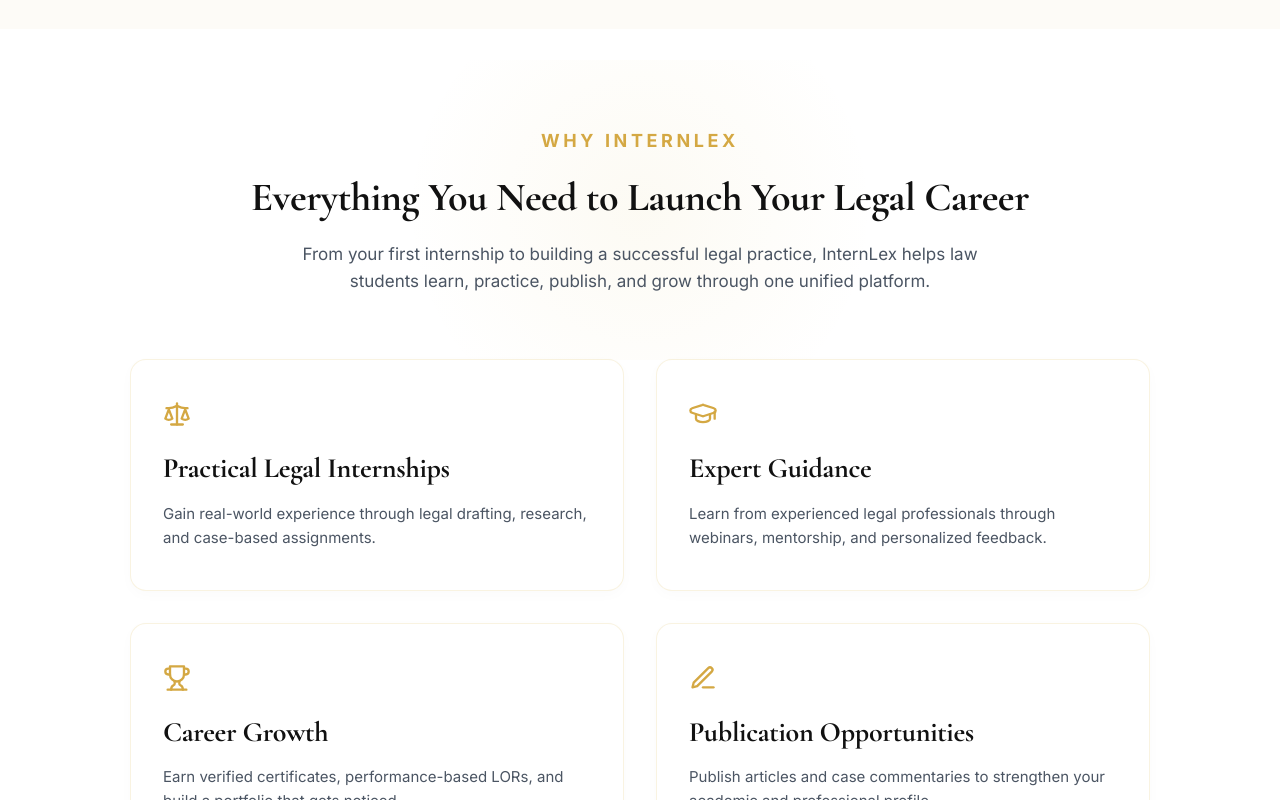
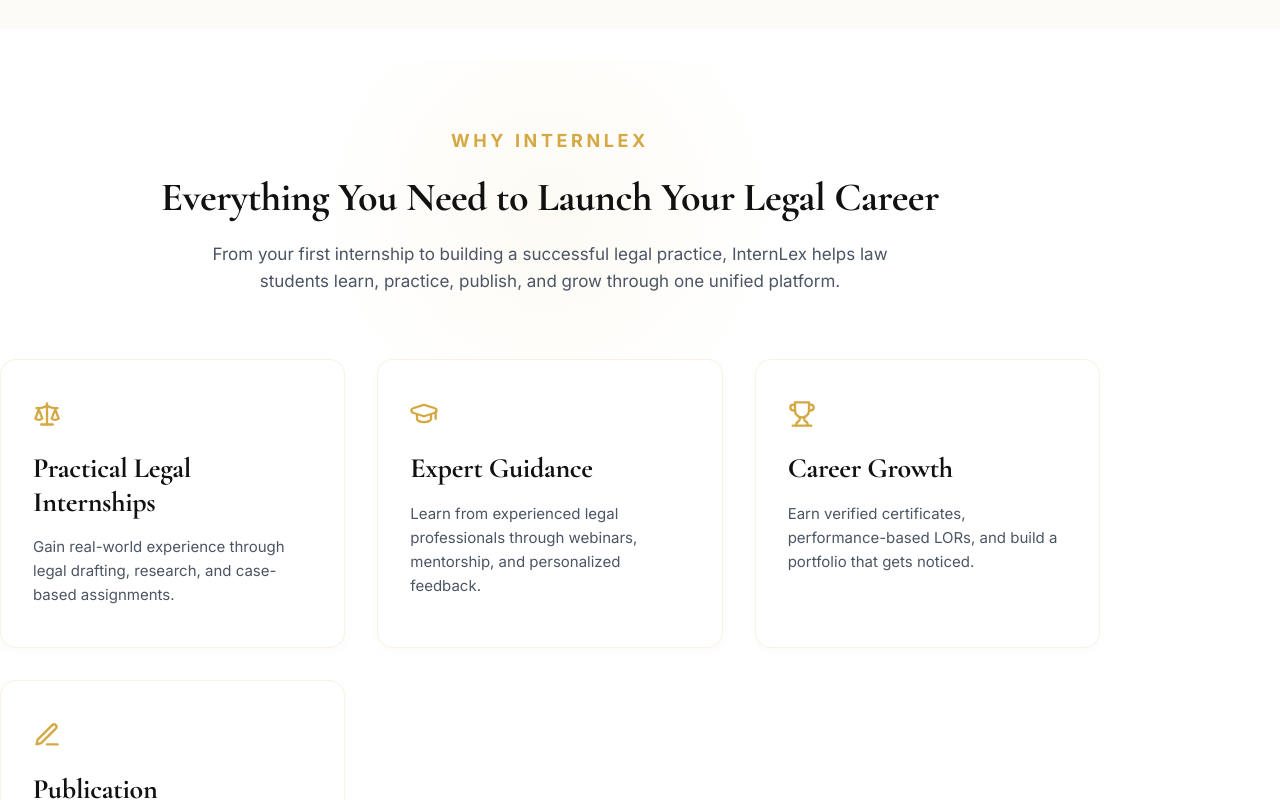
Before and after one commit to nikitaparihar98/InternLex, a React (Vite) app in the folder frontend/: page / in a window 1280 px wide. Shown: the part 980-1780 px from the top of the page. Built offline with nearby package versions, Linux system fonts and the light colour scheme; no server answers.

Commit message:
Update grid minmax sizes and responsive containers to prevent mobile horizontal overflows

```diff
--- a/frontend/src/components/sections/FeaturedArticles.jsx
+++ b/frontend/src/components/sections/FeaturedArticles.jsx
@@ -33,7 +33,7 @@
         whileInView={{ opacity: 1, y: 0 }}
         viewport={{ once: true, margin: "-50px" }}
         transition={{ duration: 0.6 }}
-        style={{ maxWidth: "1280px", margin: "0 auto", padding: "0 2.5rem" }}
+        className="responsive-container"
       >
 
         {/* Header */}
@@ -78,7 +78,7 @@
         </div>
 
         {/* 2-column card grid */}
-        <div style={{ display: "grid", gridTemplateColumns: "repeat(auto-fit, minmax(300px, 1fr))", gap: "1.5rem" }}>
+        <div style={{ display: "grid", gridTemplateColumns: "repeat(auto-fit, minmax(280px, 1fr))", gap: "1.5rem" }}>
           {articles.map((article) => (
             <article
               key={article.id}
--- a/frontend/src/components/sections/FeaturedBlogs.jsx
+++ b/frontend/src/components/sections/FeaturedBlogs.jsx
@@ -33,7 +33,7 @@
         whileInView={{ opacity: 1, y: 0 }}
         viewport={{ once: true, margin: "-50px" }}
         transition={{ duration: 0.6 }}
-        style={{ maxWidth: "1280px", margin: "0 auto", padding: "0 2.5rem" }}
+        className="responsive-container"
       >
 
         {/* Header */}
@@ -78,7 +78,7 @@
         </div>
 
         {/* 2-column card grid */}
-        <div style={{ display: "grid", gridTemplateColumns: "repeat(auto-fit, minmax(300px, 1fr))", gap: "1.5rem" }}>
+        <div style={{ display: "grid", gridTemplateColumns: "repeat(auto-fit, minmax(280px, 1fr))", gap: "1.5rem" }}>
           {blogs.map((blog) => (
             <article
               key={blog.id}
--- a/frontend/src/components/sections/FeaturedCaseCommentaries.jsx
+++ b/frontend/src/components/sections/FeaturedCaseCommentaries.jsx
@@ -33,7 +33,7 @@
         whileInView={{ opacity: 1, y: 0 }}
         viewport={{ once: true, margin: "-50px" }}
         transition={{ duration: 0.6 }}
-        style={{ maxWidth: "1280px", margin: "0 auto", padding: "0 2.5rem" }}
+        className="responsive-container"
       >
 
         {/* Header */}
@@ -83,7 +83,7 @@
         </div>
 
         {/* 2-column card grid */}
-        <div style={{ display: "grid", gridTemplateColumns: "repeat(auto-fit, minmax(300px, 1fr))", gap: "1.5rem" }}>
+        <div style={{ display: "grid", gridTemplateColumns: "repeat(auto-fit, minmax(280px, 1fr))", gap: "1.5rem" }}>
           {cases.map((commentary) => (
             <article
               key={commentary.id}
--- a/frontend/src/components/sections/WhyInternLex.jsx
+++ b/frontend/src/components/sections/WhyInternLex.jsx
@@ -77,7 +77,7 @@
 function WhyInternLex() {
   return (
     <section style={{ backgroundColor: "#FFFFFF", padding: "6rem 0" }}>
-      <div style={{ maxWidth: "1100px", margin: "0 auto", padding: "0 2.5rem" }}>
+      <div className="responsive-container" style={{ maxWidth: "1100px" }}>
 
         {/* Header with subtle gold radial gradient behind it */}
         <div style={{ position: "relative", textAlign: "center", marginBottom: "4rem" }}>
@@ -146,7 +146,7 @@
           viewport={{ once: true, margin: "-50px" }}
           style={{
             display: "grid",
-            gridTemplateColumns: "repeat(auto-fit, minmax(320px, 1fr))",
+            gridTemplateColumns: "repeat(auto-fit, minmax(280px, 1fr))",
             gap: "2rem"
           }}
         >
```
